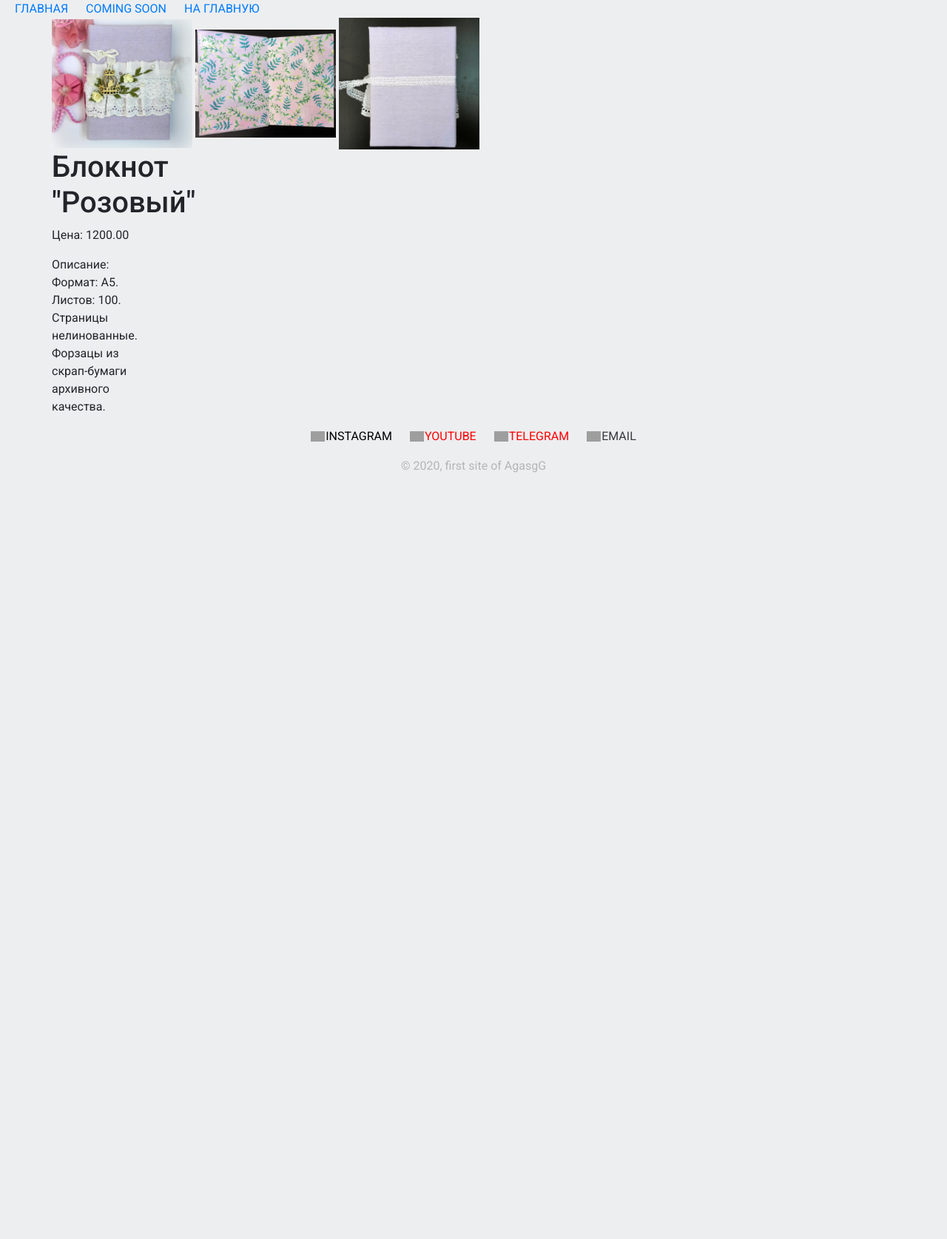
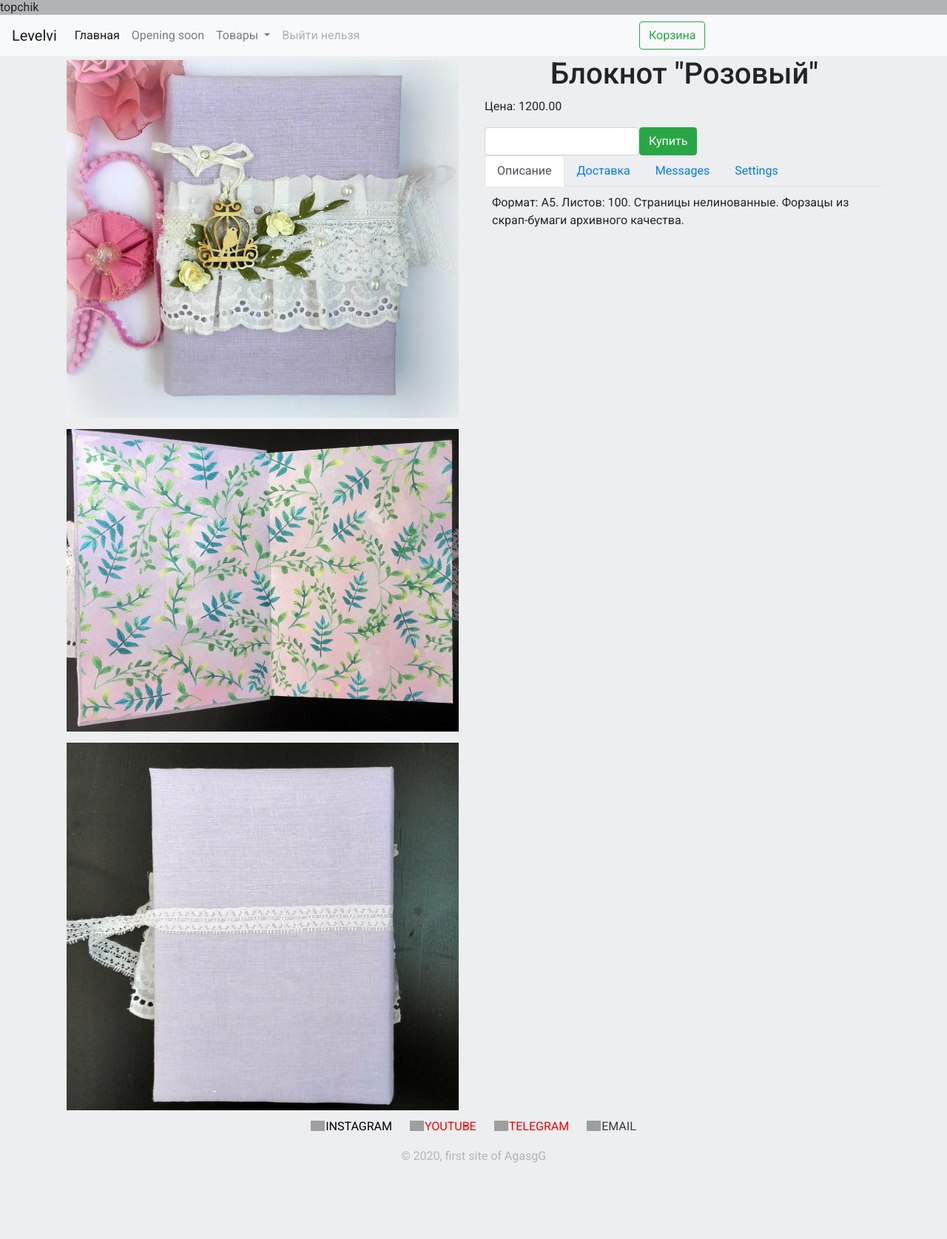
Before and after one commit to AgasgG/Site-store, a Django app: page /product/2/ in a window 1280 px wide. Shown: the whole page at 74% size. Before the commit the page ends 639 px from the top, so only its background shows below. Run offline with Django 3.2, Linux system fonts and the light colour scheme; data comes from the database, SQL or seed files in the repository; both versions use the stored data as it was after the commit; some libraries are stand-ins or nearby versions; grey boxes are pictures that could not be loaded.

Commit message:
modules: --
style:
edit_bootstrap.css (edit)
scripts.js (new)

html:
home.html (edit)
product.html (edit)
product_item.html (edit)
navbar.html (edit)

db:
--

media:
--

```diff
--- a/static/static_dev/css/edit_bootstrap.css
+++ b/static/static_dev/css/edit_bootstrap.css
@@ -12,7 +12,7 @@ html, body{
 }
 
 .product-item{
-    height: 420px;
+    height: 430px;
     background-color: white;
     border: 1px solid lightgray;
     position: relative;
@@ -26,6 +26,21 @@ html, body{
     bottom: 15px;
     left: 0;
     right: 0;
+}
+/*
+.img-fluid{
+    max-height: 250px;
+}
+*/
+/*Апгрейд класса bootstrap img-fluid*/
+.img-on-homepage{
+    max-height: 250px;
+    max-width: 100%;
+    height: auto;
+}
+
+.product-description-tabs{
+    padding: 10px;
 }
 
 .discount-container{
@@ -45,26 +60,52 @@ html, body{
     color: white;
 }
 
-.nav-menu {
-    list-style: none;
-    margin: 0 auto;
-    padding: 0 0;
+.product-image-item{
+    padding: 5px;
+    margin-bottom: 5px;
 }
 
-.nav-menu li {
-    display: inline-block;
-    margin-left: 20px;
-
-}
-
-.nav-menu li a {
-    text-decoration: none;
-    text-transform: uppercase;
-}
+/*.btn-buy{
+    margin-bottom: 10px;
+}*/
 
 .wrapper{
     padding-bottom: 100px;
 }
+
+.navbar-top{
+    padding: 0;
+    background-color: #b2b3b4;
+    height: 20px;
+    border: none;
+}
+
+.basket-container{
+    position: relative;
+    width: 400px;
+
+    }
+
+.basket-items{
+    background-color: rgba(166, 201, 156, 0.342);
+    position: absolute;
+    top: 38px;
+    width: 100%;
+    z-index: 10;
+    padding: 10px;
+}
+*.list_cart{
+    list-style: none;
+    padding-left: 10px;
+    margin-bottom: 0px;
+
+}
+
+/*
+.btn-outline-success{
+    margin-top: 10px;
+    margin-bottom: 10px;
+}*/
 
 footer {
     display: flex;
--- a/templates/Products/product.html
+++ b/templates/Products/product.html
@@ -1,16 +1,19 @@
 {% extends "base.html" %}
 {% load static %}
-{% block title%}Товар{% endblock %}
+{% block title%}Levelvi: {{ product.name }}{% endblock %}
 
 {% block content%}
     <div class="container">
         <div class="row">
-            <div class="row-cols-6">
-                {% for image_item in product.productimage_set.all %}
-                <img src="{{ image_item.image.url }}" class="img-responsive">
+            <div class="col-6">
+                {% for image_item in product.productimage_set.all %} <!--Все картинки связанные с этим товаром: _set.all (аналогично как filter в views.py)-->
+                    <div class="product-image-item">
+                        <img src="{{ image_item.image.url }}" class="img-fluid">
+                    </div>
+
                 {% endfor %}
             </div>
-            <div class="row-cols-6">
+            <div class="col-6">
                 <h1 class="text-center">
                     {{ product.name }}
                 </h1>
@@ -19,11 +22,55 @@
                         Цена: {{ product.price }}
                     </p>
                 </div>
-                <div class="">
-                    <p>
-                        Описание: {{ product.description }}
-                    </p>
+                <div>
+                    <form id="form_buying_product" class="form-inline">
+                        <div class="form-group">
+                            <input type="number" class="form-control" name="number" id='number'>
+                        </div>
+                        <div class="form-group">
+                            <button type="submit" id="submit_btn" class="btn btn-success btn-buy"
+                            data-product_id = "{{ product.id }}"
+                            data-name = "{{ product.name }}"
+                            data-price = "{{ product.price }}"
+                            >
+                                Купить
+                            </button>
+                        </div>
+                    </form>
                 </div>
+                <!-- https://bootstrap-4.ru/docs/4.4/components/navs/ https://getbootstrap.com/docs/4.4/components/navs/-->
+                <ul class="nav nav-tabs" id="myTab" role="tablist">
+                    <li class="nav-item">
+                      <a class="nav-link active" id="home-tab" data-toggle="tab" href="#description" role="tab" aria-controls="home" aria-selected="true">
+                          Описание</a>
+                    </li>
+                    <li class="nav-item">
+                      <a class="nav-link" id="profile-tab" data-toggle="tab" href="#delivery" role="tab" aria-controls="profile" aria-selected="false">
+                          Доставка</a>
+                    </li>
+                    <li class="nav-item">
+                      <a class="nav-link" id="messages-tab" data-toggle="tab" href="#messages" role="tab" aria-controls="messages" aria-selected="false">Messages</a>
+                    </li>
+                    <li class="nav-item">
+                      <a class="nav-link" id="settings-tab" data-toggle="tab" href="#settings" role="tab" aria-controls="settings" aria-selected="false">Settings</a>
+                    </li>
+                  </ul>
+
+                  <div class="tab-content product-description-tabs">
+                    <div class="tab-pane active" id="description" role="tabpanel" aria-labelledby="home-tab">
+                        {{ product.description }}</div>
+                    <div class="tab-pane" id="delivery" role="tabpanel" aria-labelledby="profile-tab">
+                        Здесь описание доставки
+                    </div>
+                    <div class="tab-pane" id="messages" role="tabpanel" aria-labelledby="messages-tab">...</div>
+                    <div class="tab-pane" id="settings" role="tabpanel" aria-labelledby="settings-tab">...</div>
+                  </div>
+
+                  <script>
+                    $(function () {
+                      $('#myTab li:last-child a').tab('show')
+                    })
+                  </script>
             </div>
         </div>
     </div>
--- a/templates/base.html
+++ b/templates/base.html
@@ -18,9 +18,10 @@
 {% include "footer.html"%}
     </div>
 
-<script src="https://code.jquery.com/jquery-3.4.1.slim.min.js" integrity="sha384-J6qa4849blE2+poT4WnyKhv5vZF5SrPo0iEjwBvKU7imGFAV0wwj1yYfoRSJoZ+n" crossorigin="anonymous"></script>
-<script src="https://cdn.jsdelivr.net/npm/popper.js@1.16.0/dist/umd/popper.min.js" integrity="sha384-Q6E9RHvbIyZFJoft+2mJbHaEWldlvI9IOYy5n3zV9zzTtmI3UksdQRVvoxMfooAo" crossorigin="anonymous"></script>
-<script src="https://stackpath.bootstrapcdn.com/bootstrap/4.4.1/js/bootstrap.min.js" integrity="sha384-wfSDF2E50Y2D1uUdj0O3uMBJnjuUD4Ih7YwaYd1iqfktj0Uod8GCExl3Og8ifwB6" crossorigin="anonymous"></script>
+    <script src="https://code.jquery.com/jquery-3.4.1.slim.min.js" integrity="sha384-J6qa4849blE2+poT4WnyKhv5vZF5SrPo0iEjwBvKU7imGFAV0wwj1yYfoRSJoZ+n" crossorigin="anonymous"></script>
+    <script src="https://cdn.jsdelivr.net/npm/popper.js@1.16.0/dist/umd/popper.min.js" integrity="sha384-Q6E9RHvbIyZFJoft+2mJbHaEWldlvI9IOYy5n3zV9zzTtmI3UksdQRVvoxMfooAo" crossorigin="anonymous"></script>
+    <script src="https://stackpath.bootstrapcdn.com/bootstrap/4.4.1/js/bootstrap.min.js" integrity="sha384-wfSDF2E50Y2D1uUdj0O3uMBJnjuUD4Ih7YwaYd1iqfktj0Uod8GCExl3Og8ifwB6" crossorigin="anonymous"></script>
 
+    <script src="{% static 'js/scripts.js' %}"></script>
 </body>
 </html>
--- a/templates/navbar.html
+++ b/templates/navbar.html
@@ -1,7 +1,60 @@
-<nav class="navigation">
-    <ul class="nav-menu">
-        <li class="nav-menu-item"><a href="/">Главная</a></li>
-        <li class="nav-menu-item"><a href="/index">Coming soon</a></li>
-        <li class="nav-menu-item"><a href="/">На главную</a></li>
-    </ul>
+<nav class="navbar navbar-expand-lg navbar-top">
+topchik
 </nav>
+<nav class="navbar navbar-expand-lg navbar-light bg-light">
+    <a class="navbar-brand" href="/">Levelvi</a>
+    <button class="navbar-toggler" type="button" data-toggle="collapse" data-target="#navbarSupportedContent" aria-controls="navbarSupportedContent" aria-expanded="false" aria-label="Toggle navigation">
+      <span class="navbar-toggler-icon"></span>
+    </button>
+
+    <div class="collapse navbar-collapse" id="navbarSupportedContent">
+      <ul class="navbar-nav mr-auto">
+        <li class="nav-item active">
+          <a class="nav-link" href="/">
+            Главная <span class="sr-only">(current)</span></a>
+        </li>
+        <li class="nav-item">
+          <a class="nav-link" href="/index">
+            Opening soon</a>
+        </li>
+        <li class="nav-item dropdown">
+          <a class="nav-link dropdown-toggle" href="#" id="navbarDropdown" role="button" data-toggle="dropdown" aria-haspopup="true" aria-expanded="false">
+            Товары
+          </a>
+          <div class="dropdown-menu" aria-labelledby="navbarDropdown">
+            <a class="dropdown-item" href="#">
+                Блокноты
+            </a>
+            <a class="dropdown-item" href="#">
+                Открытки</a>
+            <div class="dropdown-divider"></div>
+            <a class="dropdown-item" href="#">
+                Коты
+            </a>
+          </div>
+        </li>
+        <li class="nav-item">
+          <a class="nav-link disabled" href="#">
+              Выйти нельзя</a>
+        </li>
+      </ul>
+      <form class="form-inline">
+        <div class="basket-container">
+            <a class="btn btn-outline-success" href="#" type="button">Корзина</a>
+                <div class="basket-items d-none d-sm-none">
+                    <ul class="list_cart">
+                    <li class="empty-cart"><b>Корзина пуста</b></li>
+                    </ul>
+                </div>
+        </div>
+
+      </form>
+
+      <!--ПОИСК
+      <form class="form-inline my-2 my-lg-0">
+        <input class="form-control mr-sm-2" type="search" placeholder="Search" aria-label="Search">
+        <button class="btn btn-outline-success my-2 my-sm-0" type="submit">Search</button>
+      </form>
+      -->
+    </div>
+  </nav>
```
Also changed, not shown: static/static_dev/js/scripts.js (added, +55 -0 lines), templates/Site/home.html (+3 -7 lines), templates/Site/product_item.html (+4 -4 lines), db.sqlite3, static/media/products_images/Блокнот_красный2.jpg (added), static/media/products_images/Блокнот_красный3.jpg (added), 2 other files.
